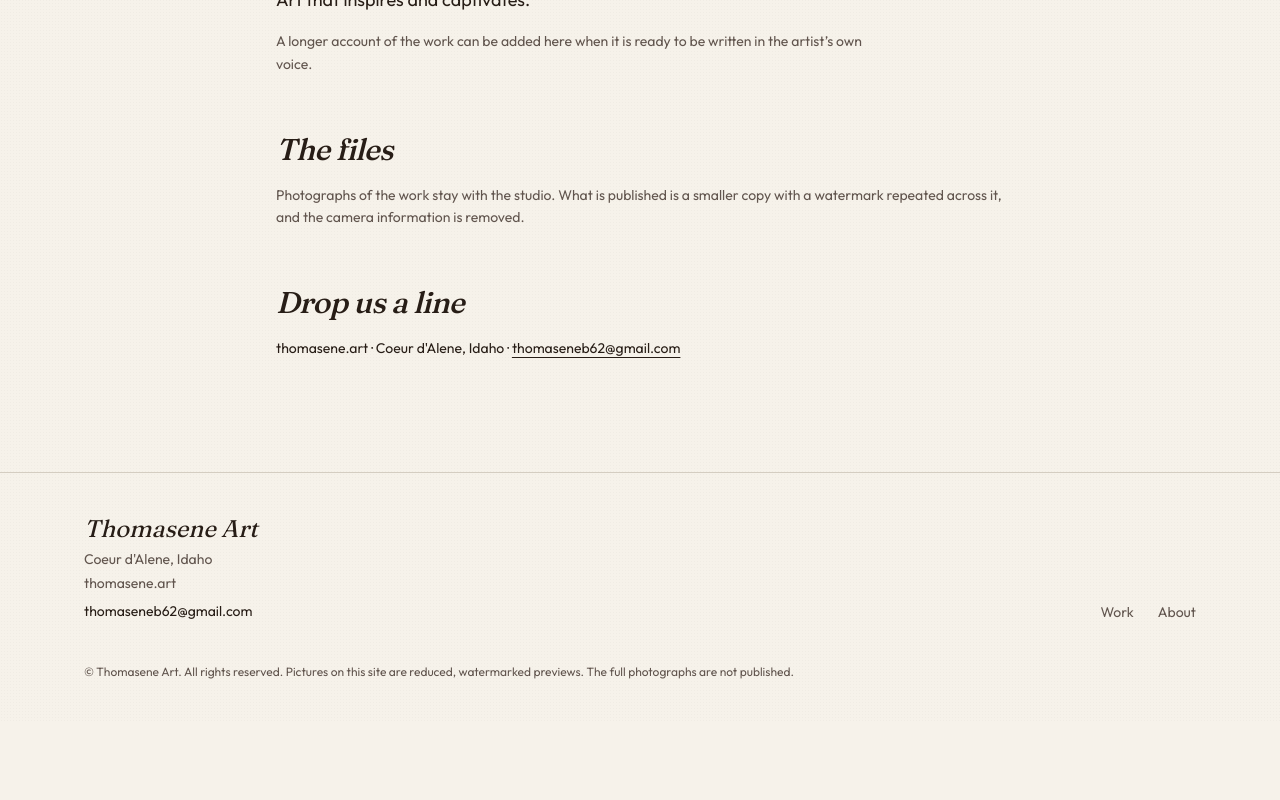
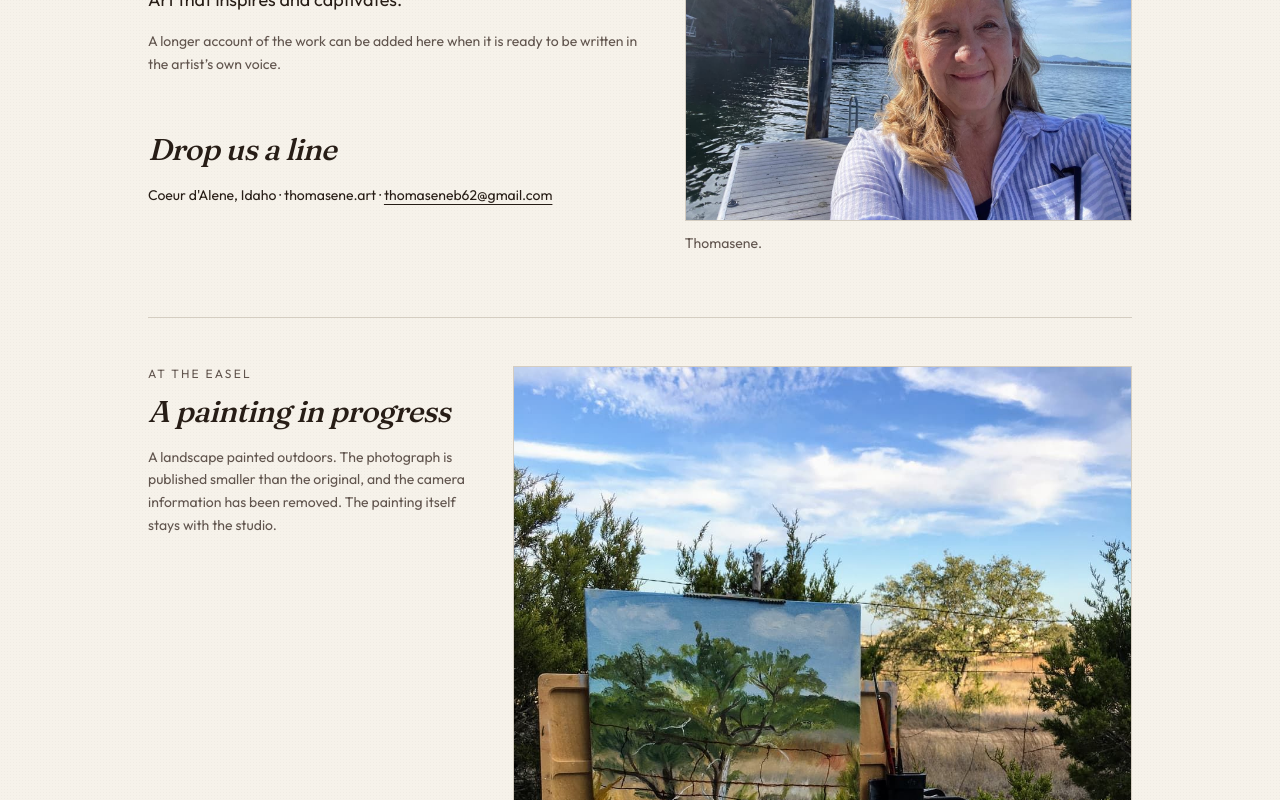
Before and after one commit to dblevins-3dgfx/artist-portfolio, a Next.js app: page /about in a window 1280 px wide. Shown: the part 280-1080 px from the top of the page. Before the commit the page ends 1001 px from the top, so only its background shows below. Built offline with nearby package versions, Linux system fonts and the light colour scheme.

Commit message:
Add Thomasene’s portrait and a painting in progress.
The About page shows her photograph, and the outdoor easel picture appears there and on the home page. Both files are reduced and stripped of camera data.

Co-authored-by: davidmblevins62 <davidmblevins62@gmail.com>

```diff
--- a/src/app/about/page.tsx
+++ b/src/app/about/page.tsx
@@ -1,4 +1,5 @@
 import type { Metadata } from "next";
+import Image from "next/image";
 import { emailIsPublic, site } from "@/lib/site";
 
 export const metadata: Metadata = {
@@ -8,7 +9,9 @@ export const metadata: Metadata = {
 
 export default function AboutPage() {
   return (
-    <div className="mx-auto max-w-3xl px-5 py-12">
+    <div className="mx-auto max-w-5xl px-5 py-12">
+      <div className="grid items-start gap-10 lg:grid-cols-[minmax(0,1fr)_minmax(280px,0.9fr)]">
+        <div>
           <p className="text-xs tracking-[0.18em] text-muted-foreground uppercase">Studio</p>
           <h1 className="mt-3 font-heading text-5xl italic">About</h1>
           {site.biography ? (
@@ -23,16 +26,11 @@ export default function AboutPage() {
             </p>
           ) : null}
 
-      <h2 className="mt-14 font-heading text-3xl italic">The files</h2>
-      <p className="mt-4 text-sm leading-relaxed text-muted-foreground">
-        Photographs of the work stay with the studio. What is published is a smaller copy
-        with a watermark repeated across it, and the camera information is removed.
-      </p>
-
           <h2 className="mt-14 font-heading text-3xl italic">Drop us a line</h2>
           <p className="mt-4 text-sm leading-relaxed">
+            {site.location ? `${site.location}` : null}
+            {site.location ? " · " : null}
             {site.domain}
-        {site.location ? ` · ${site.location}` : ""}
             {emailIsPublic() ? (
               <>
                 {" "}
@@ -41,13 +39,46 @@ export default function AboutPage() {
                   {site.email}
                 </a>
               </>
-        ) : (
-          <span className="text-muted-foreground">
-            {" "}
-            · A public email address has not been added yet.
-          </span>
-        )}
+            ) : null}
           </p>
+        </div>
+        <figure>
+          <Image
+            src="/studio/thomasene.jpg"
+            alt="Thomasene, on a dock beside a lake."
+            width={1400}
+            height={1050}
+            priority
+            sizes="(min-width: 1024px) 42vw, 100vw"
+            className="h-auto w-full border border-border bg-card"
+          />
+          <figcaption className="mt-3 text-sm text-muted-foreground">Thomasene.</figcaption>
+        </figure>
+      </div>
+
+      <section className="mt-16 border-t border-border pt-12">
+        <div className="grid items-start gap-8 lg:grid-cols-[minmax(0,0.7fr)_minmax(0,1.3fr)]">
+          <div>
+            <p className="text-xs tracking-[0.18em] text-muted-foreground uppercase">At the easel</p>
+            <h2 className="mt-3 font-heading text-3xl italic">A painting in progress</h2>
+            <p className="mt-4 text-sm leading-relaxed text-muted-foreground">
+              A landscape painted outdoors. The photograph is published smaller than the
+              original, and the camera information has been removed. The painting itself
+              stays with the studio.
+            </p>
+          </div>
+          <figure>
+            <Image
+              src="/studio/plein-air.jpg"
+              alt="A landscape painting in progress on an easel outdoors, with a palette of oil paint."
+              width={1050}
+              height={1400}
+              sizes="(min-width: 1024px) 58vw, 100vw"
+              className="h-auto w-full border border-border bg-card"
+            />
+          </figure>
+        </div>
+      </section>
     </div>
   );
 }
--- a/src/app/page.tsx
+++ b/src/app/page.tsx
@@ -66,6 +66,31 @@ export default function HomePage() {
         )}
       </section>
 
+      <section className="mx-auto grid max-w-6xl items-center gap-8 px-5 pb-4 lg:grid-cols-[minmax(0,0.85fr)_minmax(0,1.15fr)]">
+        <div>
+          <p className="text-xs tracking-[0.18em] text-muted-foreground uppercase">At the easel</p>
+          <h2 className="mt-3 font-heading text-3xl italic">A painting in progress</h2>
+          <p className="mt-4 max-w-md text-sm leading-relaxed text-muted-foreground">
+            Thomasene paints outdoors. This photograph shows one landscape while it was
+            still on the easel. The pictures in the catalog are stand-ins until her own
+            work is added.
+          </p>
+          <Link href="/about" className="mt-6 inline-block text-sm underline-offset-4 hover:underline">
+            About Thomasene
+          </Link>
+        </div>
+        <figure>
+          <Image
+            src="/studio/plein-air.jpg"
+            alt="A landscape painting in progress on an easel outdoors, with a palette of oil paint."
+            width={1050}
+            height={1400}
+            sizes="(min-width: 1024px) 55vw, 100vw"
+            className="h-auto w-full border border-border bg-card"
+          />
+        </figure>
+      </section>
+
       {selected.length > 0 ? (
         <section className="mx-auto max-w-6xl px-5 pb-4">
           <div className="flex items-end justify-between gap-4 border-t border-border pt-10">
```
Also changed, not shown: public/studio/plein-air.jpg (added), public/studio/thomasene.jpg (added). Lines whose indentation alone changed are shown as unchanged.
